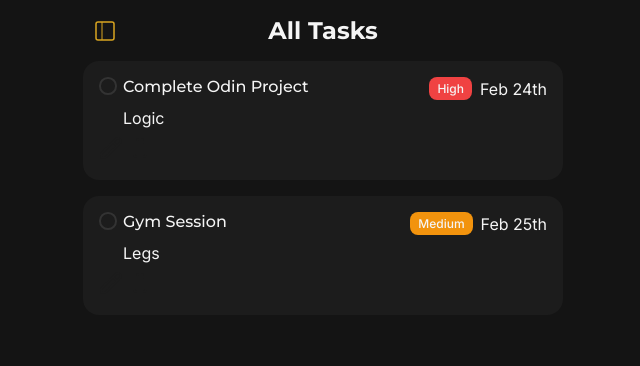
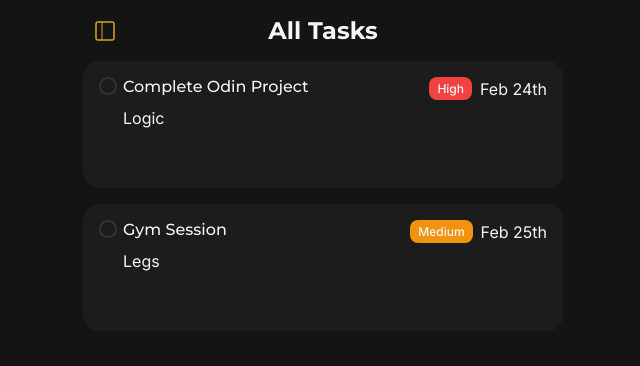
Before and after one commit to Niisari/todo-list, a website built with webpack: page src/template.html in a window 1280 px wide. Shown: the whole page, without its empty margins (317-957 px from the left). Built offline with nearby package versions, Linux system fonts and the light colour scheme.

Commit message:
Added bottom margin to do todo item description so the svg icons are bit further away

```diff
--- a/src/styles/global.css
+++ b/src/styles/global.css
@@ -522,6 +522,6 @@ body {
     }
 
     .todo__item--description  {
-        margin: 0 1.5rem 0.5rem;
+        margin: 0 1.5rem 1rem;
     }
 }
```
